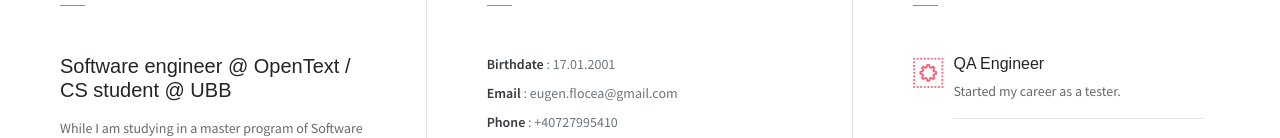
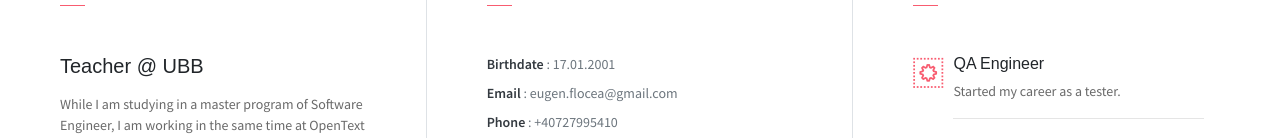
Before and after one commit to eugen1701/eugen1701.github.io, a website: page index.html in a window 1280 px wide. Shown: the part 814-952 px from the top of the page. Drawn offline with Linux system fonts and the light colour scheme; some packages are replaced by stand-ins of ours.

Commit message:
Change to teacher in the title from se

```diff
--- a/index.html
+++ b/index.html
@@ -54,7 +54,7 @@
                 <img src="assets/imgs/avatarEu.jpg" alt="" class="brand-img">
                 <li class="brand-txt">
                     <h5 class="brand-title">Eugen Flocea</h5>
-                    <div class="brand-subtitle">Software Engineer</div>
+                    <div class="brand-subtitle">Teacher @ UBB</div>
                 </li>
             </ul>
             <ul class="navbar-nav ml-auto">
@@ -70,7 +70,7 @@
         <div class="col-lg-4 about-card">
             <h3 class="font-weight-light">Who am I ?</h3>
             <span class="line mb-5"></span>
-            <h5 class="mb-3">Software engineer @ OpenText / CS student @ UBB</h5>
+            <h5 class="mb-3">Teacher @ UBB</h5>
             <p class="mt-20">While I am studying in a master program of Software Engineer, I am working in the same time at OpenText as a software engineer.</p>
 <!--            <button class="btn btn-outline-danger"><i class="icon-down-circled2 "></i>Download My CV</button>-->
         </div>
```
